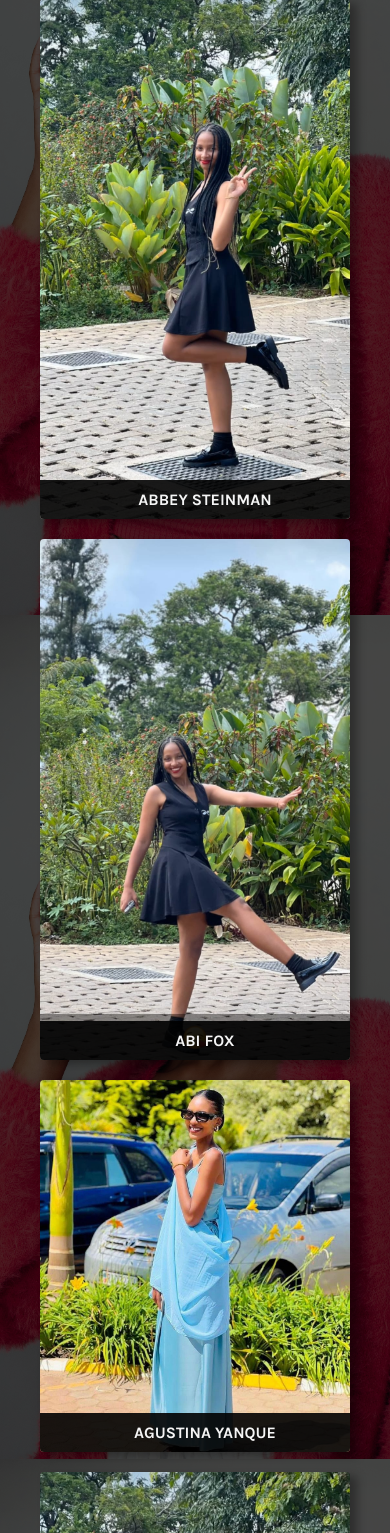
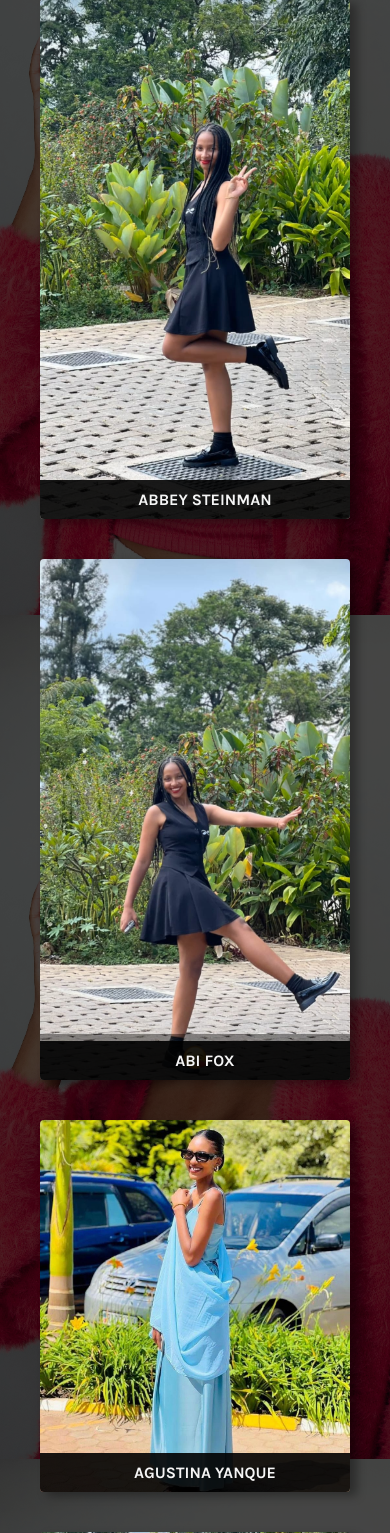
Before and after one commit to gabrielbuhendwa/mod-les-et-h-tesses, a PHP site: page /pages/gallerie.html in a window 390 px wide. Shown: the part 229-1762 px from the top of the page. Run offline with PHP 8.4, Linux system fonts and the light colour scheme; some web fonts are replaced.

Commit message:
add this to my repository

```diff
--- a/asset/css/gallerie.css
+++ b/asset/css/gallerie.css
@@ -423,13 +423,18 @@ footer {
 /***************************Mediaquery****************************************/
 @media screen and (max-width: 580px) {
     .gallery {
+        display: grid;
         grid-template-columns: 1fr;
+        gap: 50px;
     }
     .gallery-title {
         padding-top: 80px;
     }
 }
 @media screen and (max-width: 400px) {
+    .gallery {
+        gap: 40px;
+    }
     .gallery-title {
         padding-top: 100px;
     }
```
